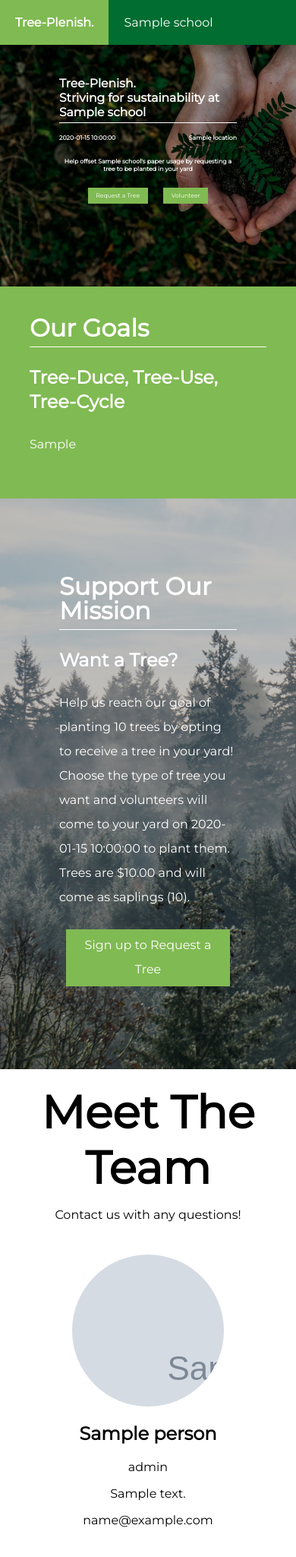
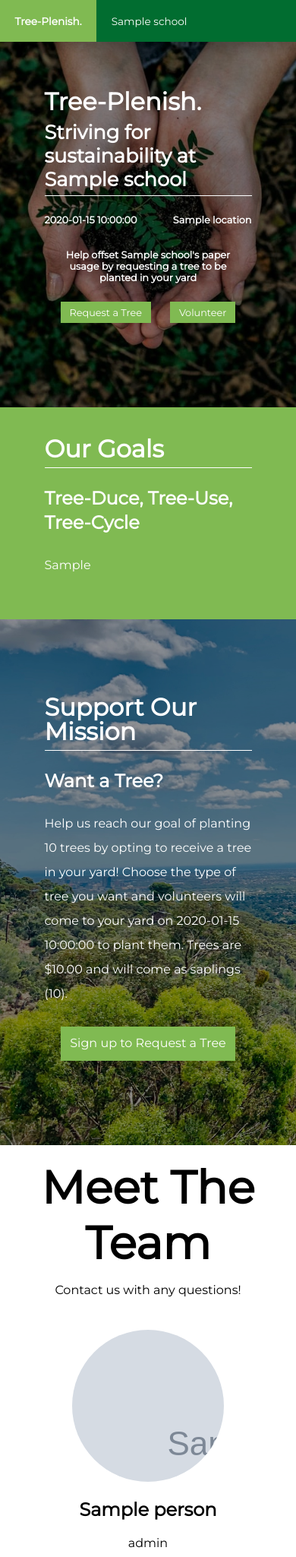
Before and after one commit to tree-plenish/event-pages, a Flask app: template templates/index.html in a window 390 px wide; the page is wider, and only the part inside the window is pictured. Shown: the top 2049 px of that part at 76% size. Run offline with Flask 2, Linux system fonts and the light colour scheme; the template is opened without the code that fills it: most values are stand-ins (such as "Sample title", 1, 10 or a date in 2020); grey boxes marked "Sample" are stand-in pictures.

Commit message:
Improve title div and topnav for mobile

```diff
--- a/static/css/main.css
+++ b/static/css/main.css
@@ -1,3 +1,9 @@
+/*
+To do:
+profile card layout center for < 3 cards
+title div format for small screens
+*/
+
 body{
     margin: 0px;
     font-family: 'Montserrat', Arial,Helvetica,sans-serif;
@@ -20,11 +26,12 @@ a{
     width: 100%;
     box-shadow: 0 8px 16px 0 rgba(0,0,0,0.2);
     color: white;
+    font-size: 3.5vw;
 }
 #topnav ul li{
     display: inline;
     float: left;
-    padding: 20px;
+    padding: 5%;
 }
 #topnav-title{
     background-color: #80ba52;
@@ -33,18 +40,36 @@ a{
 #topnav ul li a:link, a:active, a:hover, a:visited{
     color: white;
 }
+@media screen and (min-width: 500px) {/*large screens*/
+    #topnav ul {
+        font-size: 1.1em;
+    }
+    #topnav ul li {
+        padding: 20px;
+    }
+}
 #main{
     text-align: center;
 }
 
 #title{
     background-image: url("../images/planting.jpg");
+    background-position: center;
     background-repeat: no-repeat;
     background-size: cover;
     /* backdrop-filter: blur(8px);
     -webkit-backdrop-filter: blur(8px); */
-    font-size: 2vw;
+    font-size: 0.8em; /*small screens*/
     text-align: left;
+}
+#mainTitle{
+    font-size: 2.5em;
+    padding: 5% 0 2% 0;
+}
+@media screen and (min-width: 660px) {/*large screens*/
+    #title {
+        font-size: 2vw;
+    }
 }
 hr{
     border: 0;
@@ -53,7 +78,7 @@ hr{
 
 #goalMsg{
     background-color: #80ba52;
-    padding: 10%;
+    padding: 10% 15%;
     text-align: left;
     color: white;
     line-height: 2em;
@@ -145,7 +170,7 @@ hr{
     padding: 2px 16px;
 }
 #supportOurMission{
-    background-image: url("../images/forest.jpg");
+    background-image: url("../images/trees-sky.jpg");
     background-repeat: no-repeat;
     background-size: cover;
     background-attachment: fixed;
@@ -160,9 +185,9 @@ hr{
     display: inline-block;
 }
 .overImage{
-    background-color: rgba(0,0,0,0.22);
+    background-color: rgba(0, 0, 0, 0.404);
     color: white;
-    padding: 100px 20%;
+    padding: 100px 15%;
 
 }
 #goalMetrics{
@@ -239,7 +264,10 @@ hr{
        max-width: calc(50% -  1em);
     }
 }
-/*3 cards*/
+/*3 cards
+
+Need to fix for fewer than 3 team members
+*/
 @media screen and (min-width: 68em) {
     .card {
         max-width: calc(34% - 1em);
--- a/templates/index.html
+++ b/templates/index.html
@@ -9,14 +9,14 @@
 {% block body %}
 <div id="title">
     <div class="overImage">
-        <h1>Tree-Plenish.</h1>
+        <h1 id="mainTitle">Tree-Plenish.</h1>
         <h1>Striving for sustainability at {{ event.school }}</h1>
         <hr />
         <div>
             <h4 style="display: inline-block">{{ event.deadline }}</h4>
             <h4 style="display: inline-block; float: right">{{ event.location }}</h4>
         </div>
-        <h4 style="text-align: center">
+        <h4 style="text-align: center; margin: 5% 10%">
             Help offset {{ event.school }}'s paper usage by requesting a tree to be planted in your yard
         </h4>
         <div style="text-align: center">
@@ -99,7 +99,7 @@
                 <img src="{{ tree.image }}" class="treeImg" alt="{{ tree.name }}">
                 <div class="container">
                     <h2>{{ tree.name }}</h2>
-                    <a href="{{ tree.link }}" class="button">Learn More</a>
+                    <a target="_blank" href="{{ tree.link }}" class="button">Learn More</a>
                     <p>{{ tree.description }}</p>
                 </div>
             </div>
```
Also changed, not shown: static/images/forest.jpg (deleted), static/images/planting.jpg, static/images/trees-sky.jpg (added).
